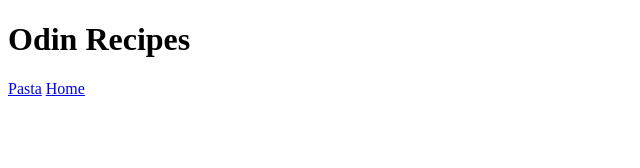
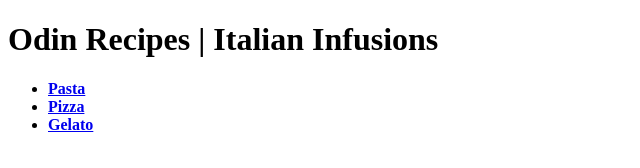
Before and after one commit to yiwan-xu/odin-recipes, a plain HTML site: page index.html in a window 1280 px wide. Shown: the whole page, without its empty margins (0-640 px from the left). Drawn offline with Linux system fonts and the light colour scheme.

Commit message:
Edit index.html

```diff
--- a/index.html
+++ b/index.html
@@ -6,8 +6,11 @@
     <title>Odin Recipes</title>
 </head>
 <body>
-    <h1>Odin Recipes</h1>
-    <a href="recipes/pasta.html">Pasta</a>
-    <a href="../index.html">Home</a>
+    <h1>Odin Recipes | Italian Infusions</h1>
+    <ul>
+        <li><a href="recipes/pasta.html" rel="noreferrer"><strong>Pasta</strong></a></li>
+        <li><a href="recipes/pizza.html" rel="noreferrer"><strong>Pizza</strong></a></li>
+        <li><a href="recipes/gelato.html" rel="noreferrer"><strong>Gelato</strong></a></li>
+    </ul>
 </body>
 </html>
```
